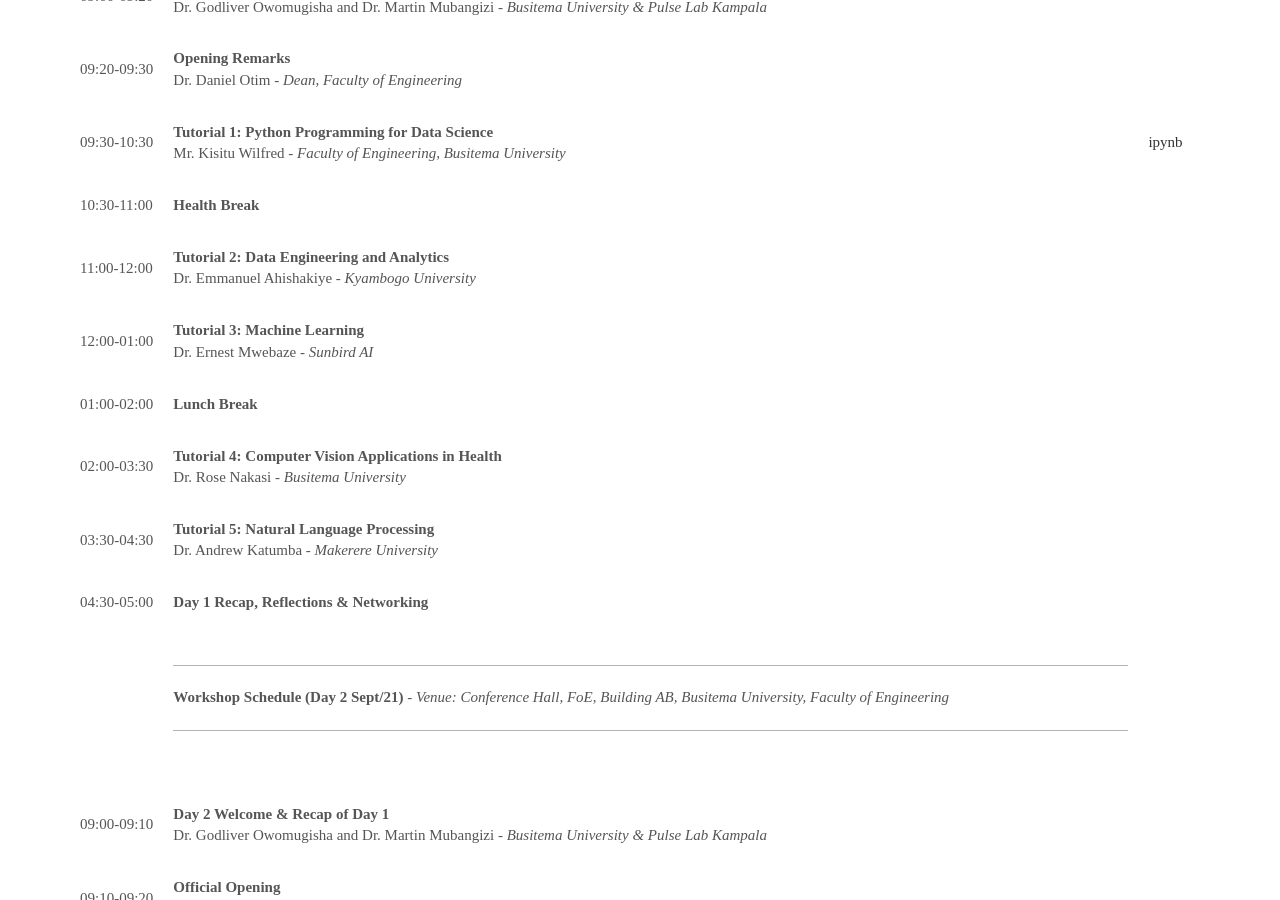
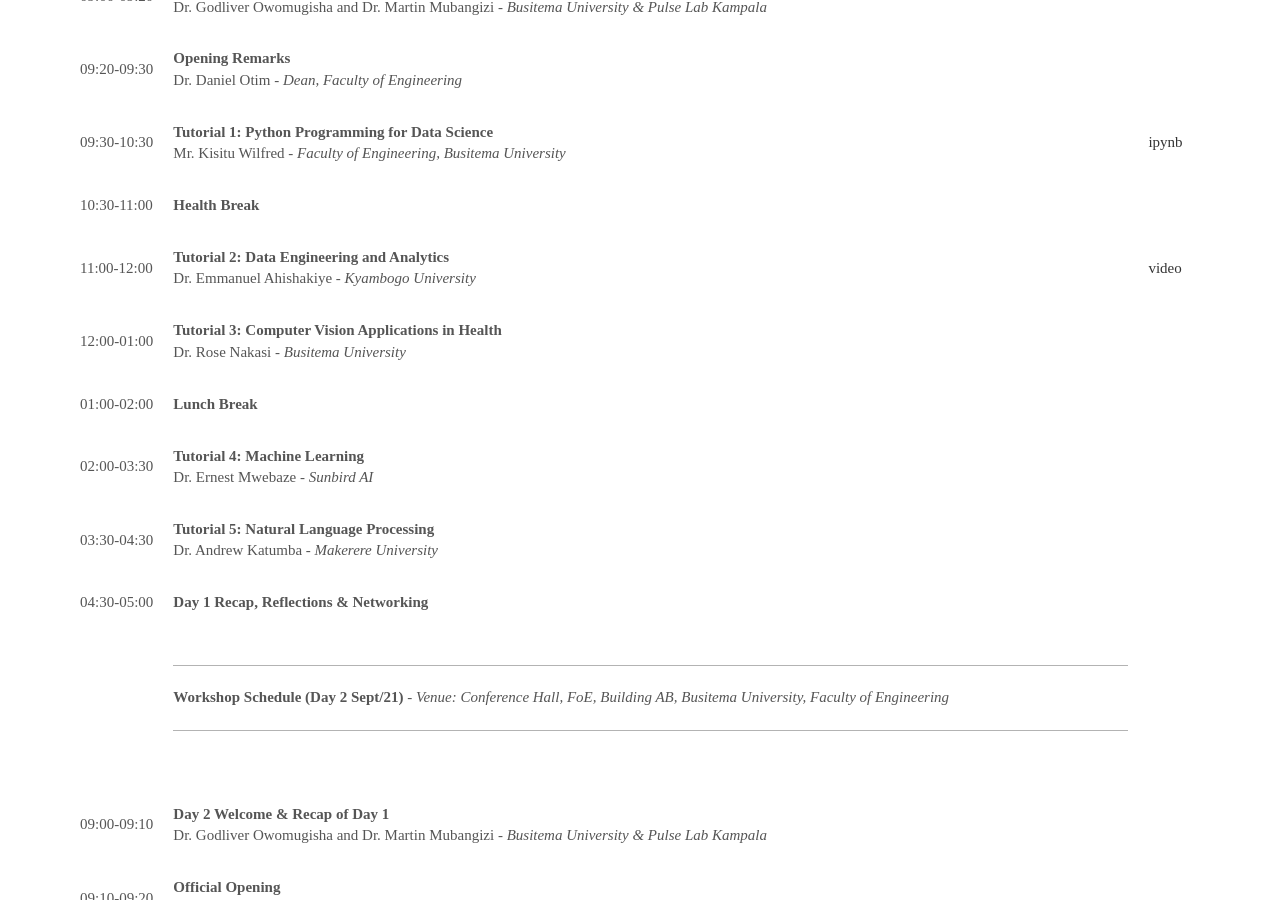
Before and after one commit to datsciafrica/dsaUganda, a Jekyll site: the page built from _events/dsau-eastern.md, in a window 1280 px wide and 900 px high, scrolled down 884 px. Built offline with Jekyll 4.4.1, drawn with Linux system fonts in a browser that asks for light colours; some web fonts are replaced; some of the changed lines change nothing that is shown.

Commit message:
Change in program

```diff
--- a/_events/dsau-eastern.md
+++ b/_events/dsau-eastern.md
@@ -54,15 +54,15 @@ agenda:
   end: "12:00"
   speaker: "Dr. Emmanuel Ahishakiye"
   organisation: "Kyambogo University"
-  youtube:
+  youtube: https://youtu.be/qWru-b6m030?si=xuRnxWhkI_638GqR
   abstract:
   slides:
   ipynb:
-- title: "Tutorial 3: Machine Learning"
+- title: "Tutorial 3: Computer Vision Applications in Health"
   start: "12:00"
   end: "01:00"
-  speaker: "Dr. Ernest Mwebaze"
-  organisation: "Sunbird AI"
+  speaker: "Dr. Rose Nakasi"
+  organisation: "Busitema University"
   youtube:
   abstract:
   slides:
@@ -76,11 +76,11 @@ agenda:
   abstract:
   slides:
   ipynb:
-- title: "Tutorial 4: Computer Vision Applications in Health"
+- title: "Tutorial 4: Machine Learning"
   start: "02:00"
   end: "03:30"
-  speaker: "Dr. Rose Nakasi"
-  organisation: "Busitema University"
+  speaker: "Dr. Ernest Mwebaze"
+  organisation: "Sunbird AI"
   youtube:
   abstract:
   slides:
```
